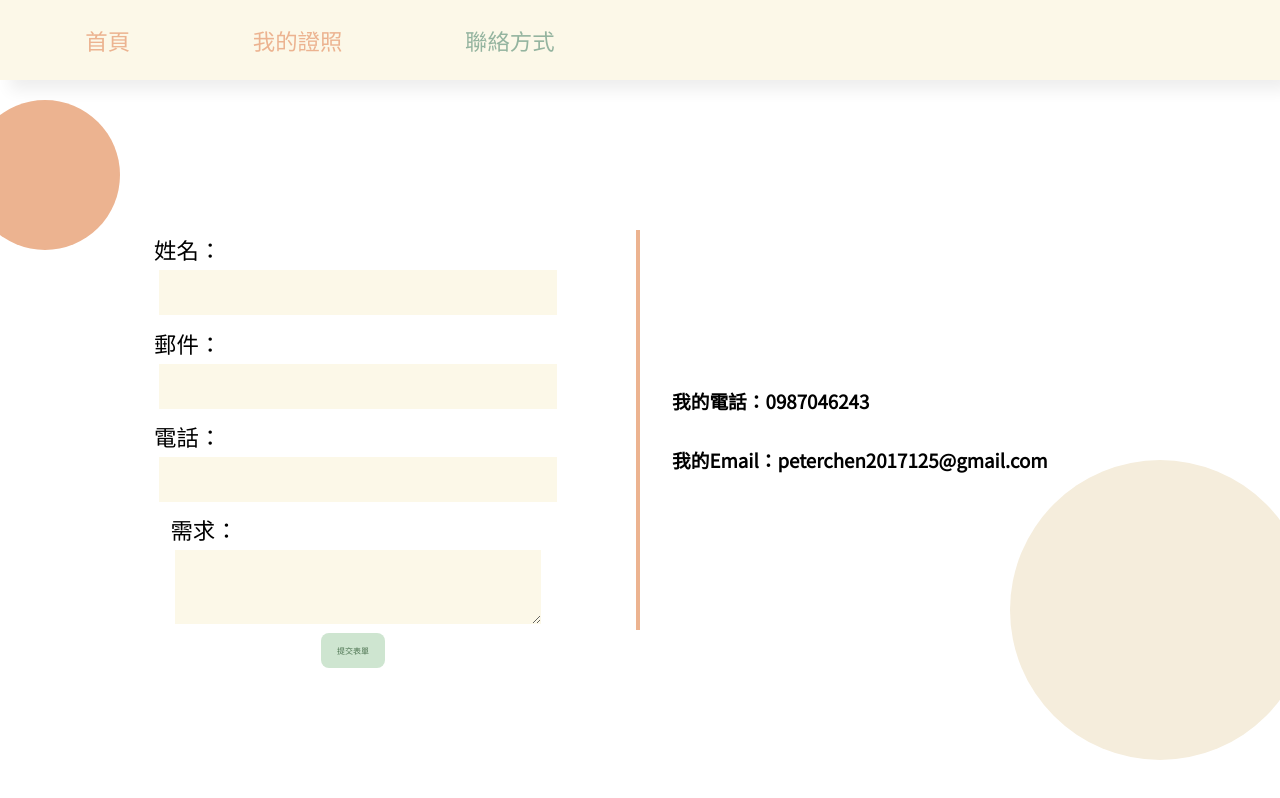
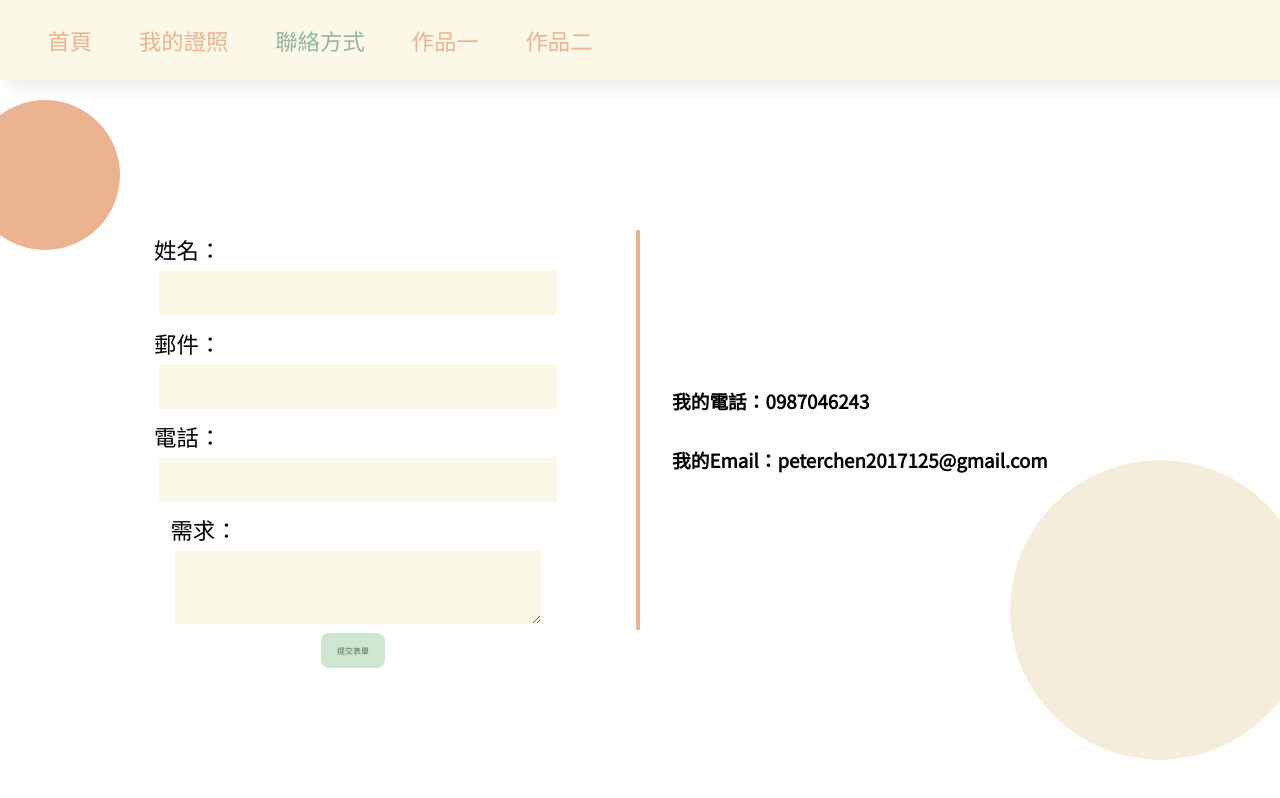
Before and after one commit to ShouShouRen/aboutme, a plain HTML site: page contact.html in a window 1280 px wide. Shown: the top 798 px of the page. Drawn offline with Linux system fonts and the light colour scheme.

Commit message:
20220717

```diff
--- a/contact.html
+++ b/contact.html
@@ -23,6 +23,8 @@
                     <li><a href="index.html">首頁</a></li>
                     <li><a href="license.html">我的證照</a></li>
                     <li><a class="active" href="javascript:;">聯絡方式</a></li>
+                    <li><a href="https://applecdn.github.io/boot/" target="_blank">作品一</a></li>
+                    <li><a href="https://applecdn.github.io/coffee/" target="_blank">作品二</a></li>
                 </ul>
             </nav>
         </header>
```
Also changed, not shown: license.html (+2 -0 lines).
